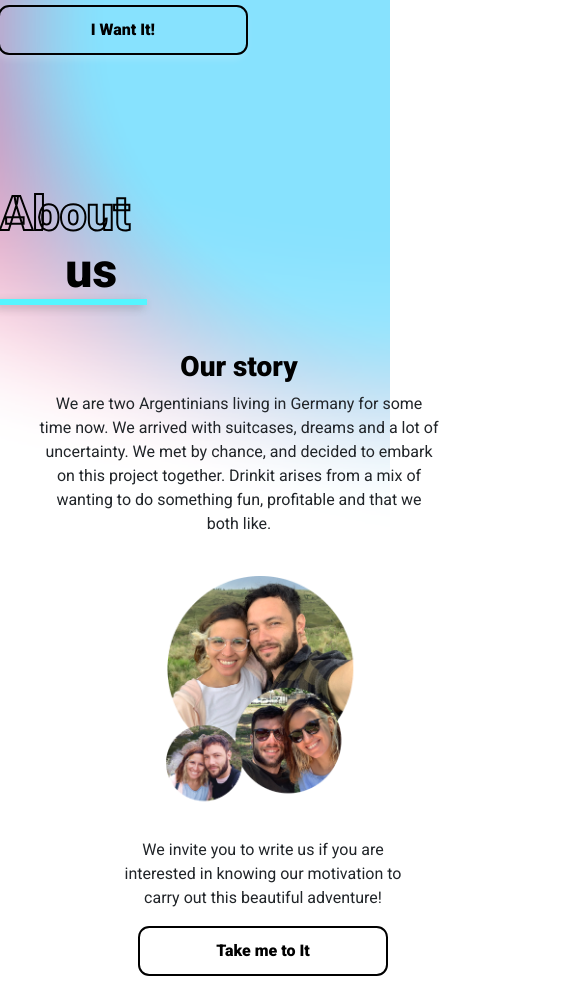
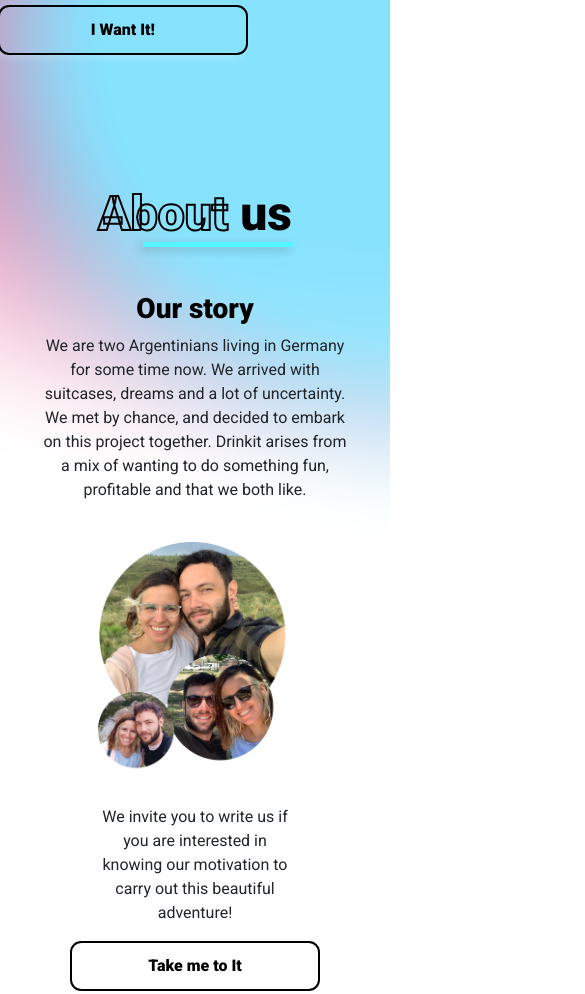
Before and after one commit to emirod85/Drinkit_Rodriguez-E, a website: page index.html in a window 390 px wide. Shown: the part 6180-7174 px from the top of the page, 585 px wide, since content can reach past the window. Drawn offline with nearby package versions, Linux system fonts and the light colour scheme.

Commit message:
responsive3

```diff
--- a/index.html
+++ b/index.html
@@ -185,7 +185,7 @@
 			<h3 class="aboutTitle wow bounceInRight pr" data-wow-duration="2s"><span class="titleBorderStyle">About
 				</span>us</h3>
 			<section class="aboutus ">
-				<section class="aboutCont aboutWeAre pr-5">
+				<section class=" aboutCont aboutWeAre ">
 					<h3 class="aboutH3">Our story</h3>
 					<p class="aboutWeAreTx ">We are two Argentinians living in Germany for some time now. We
 						arrived with suitcases, dreams
--- a/scss/_content.scss
+++ b/scss/_content.scss
@@ -286,8 +286,6 @@ h1 {
 
 }
 
-
-
 .kitBox::after {
     content: '';
     position: absolute;
@@ -437,6 +435,7 @@ h1 {
 
 .aboutWeAre {
     flex-direction: row;
+    margin-right: 20px;
 }
 
 .aboutWeAreTx {
@@ -880,9 +879,7 @@ form {
     .imgHand {
         position: absolute;
         top: 200px;
-        // margin-top: 200px;
         right: 0;
-        // left: 100px;
         z-index: -1;
         width: 65%;
     }
@@ -943,12 +940,15 @@ form {
 
     .aboutWeAre {
         flex-direction: column;
+        padding-right: 0;
+        padding-left: 0;
+        margin-right: 0;
     }
 
     .aboutWeAreTx {
-        // width: 20vw;
+        width: 80vw;
         display: flex;
-        min-width: 400px;
+        min-width: 0px;
         font-size: 1rem;
         text-align: center;
         justify-content: center;
@@ -968,10 +968,33 @@ form {
         display: flex;
         flex-direction: column;
         font-size: 1rem;
-        width: 300px;
-        // justify-content: flex-end;
+        width: 50vw;
         align-items: center;
         padding-top: 25px;
+    }
+
+    .aboutTitle {
+        font-size: 3em;
+        font-weight: 900;
+        display: block;
+        position: relative;
+        text-align: center;
+        margin-top: 80px;
+        padding-top: 50px;
+        color: black;
+        padding-right: 0;
+    }
+
+    .aboutTitle::after {
+        content: '';
+        position: absolute;
+        width: 150px;
+        height: 0.35rem;
+        right: 25%;
+        bottom: -5px;
+        background: $primario;
+        box-shadow: -3px 3px 8px 0px rgba(75, 75, 75, 0.315);
+
     }
 
     .aboutus {
@@ -1016,8 +1039,7 @@ form {
         justify-content: center;
         align-items: center;
     }
-#about {
-    width: 40vw;
-}
+
+
 
 }
--- a/scss/_footer.scss
+++ b/scss/_footer.scss
@@ -2,8 +2,10 @@
 .footer--width {
 	background-color: black;
 	bottom: 0;
-	width: 100%;
+	// width: 100%;
 	height: 100px;
+    padding-left: 30px;
+    padding-right: 30px;
 }
 
 .footer--bgcolor {
--- a/scss/_nav.scss
+++ b/scss/_nav.scss
@@ -95,7 +95,3 @@ nav {
     justify-content: space-between;
     padding-right: 10vw;
 }
-
-// .marginNav {
-//     margin-left: 100px;
-// }
```
Also changed, not shown: css/style.css.
